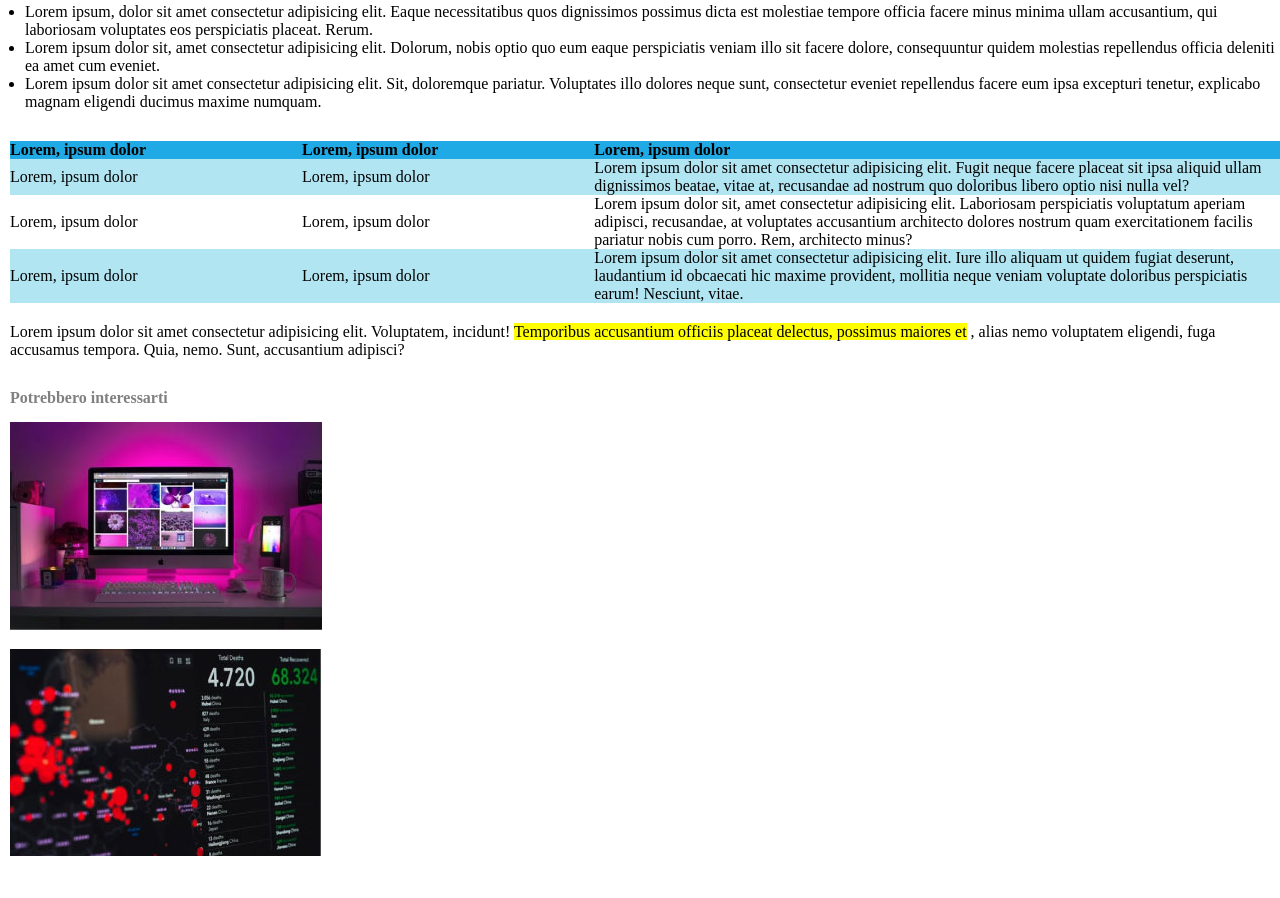
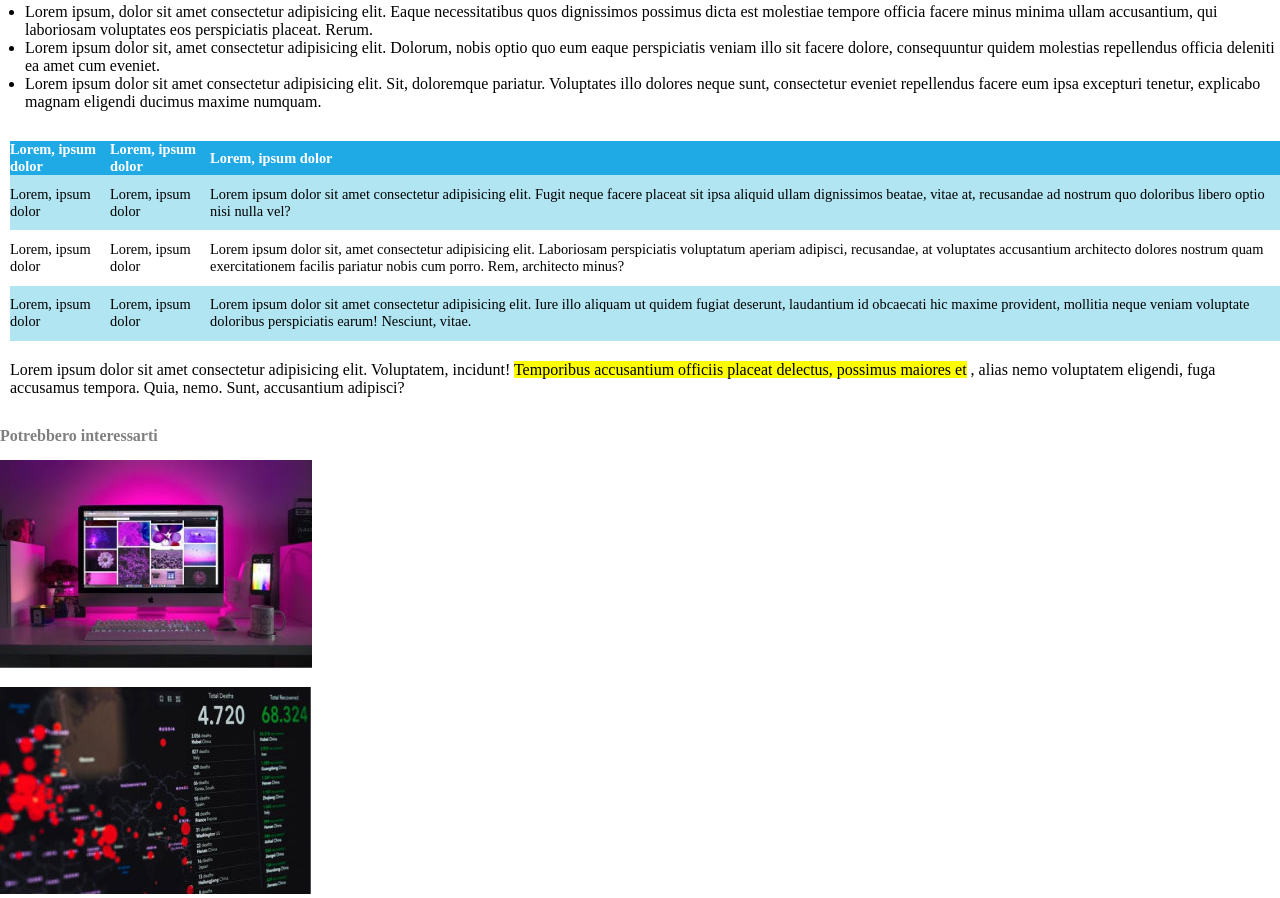
Before and after one commit to edocico/html-css-booleaner, a plain HTML site: page index.html in a window 1280 px wide. Shown: the part 671-1569 px from the top of the page. Before the commit the page ends 1531 px from the top, so only its background shows below. Drawn offline with Linux system fonts and the light colour scheme.

Commit message:
modifica a table

```diff
--- a/css/style.css
+++ b/css/style.css
@@ -59,36 +59,37 @@ ul {
 /* tabella */
 table {
     width: 100%;
-    border-spacing: 0;
-
+    border-collapse: collapse ;
+    font-size: 0.9em;
+    height: 200px;
 }
 
-thead {
-    height: 15px;
+.content-table thead tr {
+
     background-color: #20AAE5;
+    text-align: left;
+    color: white;
+    font-weight: bold;
 }
 
-.thcell1 {
-    width: 23%;
-    text-align: left;
+.content-table th {
+height: 10px;
 }
 
-.thcell2 {
-    text-align: left;
+.content-table tbody tr {
+height: 30px;
 }
 
-tbody {
-    height: 95%;
+.content-table th td {
+    width: 33%;
 }
 
-.tbody_row {
-    background-color: #B1E5F2;
+.content-table tbody tr:nth-of-type(odd) {
+background-color: #B1E5F2;
+}
 
-}
-/* footer section */
-footer {
-    margin-left: 10px;
-}
+
+
 
 .foot_p {
     color: #808080;
--- a/index.html
+++ b/index.html
@@ -35,31 +35,31 @@
             <li>Lorem ipsum dolor sit amet consectetur adipisicing elit. Sit, doloremque pariatur. Voluptates illo dolores neque sunt, consectetur eveniet repellendus facere eum ipsa excepturi tenetur, explicabo magnam eligendi ducimus maxime numquam.</li>
         </ul>
 <!--tabella-->
-        <table>
+        <table class="content-table">
 
             <thead>
-                <tr class="thead_row">
-                    <th class="thcell1">Lorem, ipsum dolor</th>
-                    <th class="thcell1">Lorem, ipsum dolor</th>
-                    <th class="thcell2">Lorem, ipsum dolor</th>
+                <tr>
+                    <th>Lorem, ipsum dolor</th>
+                    <th>Lorem, ipsum dolor</th>
+                    <th>Lorem, ipsum dolor</th>
                 </tr>
             </thead>
 
             <tbody>
-                <tr class="tbody_row">
-                    <td class="tablecell1">Lorem, ipsum dolor</td>
-                    <td class="tablecell2">Lorem, ipsum dolor</td>
-                    <td class="tablecell3">Lorem ipsum dolor sit amet consectetur adipisicing elit. Fugit neque facere placeat sit ipsa aliquid ullam dignissimos beatae, vitae at, recusandae ad nostrum quo doloribus libero optio nisi nulla vel?</td>
+                <tr>
+                    <td>Lorem, ipsum dolor</td>
+                    <td>Lorem, ipsum dolor</td>
+                    <td>Lorem ipsum dolor sit amet consectetur adipisicing elit. Fugit neque facere placeat sit ipsa aliquid ullam dignissimos beatae, vitae at, recusandae ad nostrum quo doloribus libero optio nisi nulla vel?</td>
                 </tr>
-                <tr class="tbody_row2">
-                    <td class="tablecell1">Lorem, ipsum dolor</td>
-                    <td class="tablecell2">Lorem, ipsum dolor</td>
-                    <td class="tablecell3">Lorem ipsum dolor sit, amet consectetur adipisicing elit. Laboriosam perspiciatis voluptatum aperiam adipisci, recusandae, at voluptates accusantium architecto dolores nostrum quam exercitationem facilis pariatur nobis cum porro. Rem, architecto minus?</td>
+                <tr>
+                    <td>Lorem, ipsum dolor</td>
+                    <td>Lorem, ipsum dolor</td>
+                    <td>Lorem ipsum dolor sit, amet consectetur adipisicing elit. Laboriosam perspiciatis voluptatum aperiam adipisci, recusandae, at voluptates accusantium architecto dolores nostrum quam exercitationem facilis pariatur nobis cum porro. Rem, architecto minus?</td>
                 </tr>
-                <tr class="tbody_row">
-                    <td class="tablecell1">Lorem, ipsum dolor</td>
-                    <td class="tablecell2">Lorem, ipsum dolor</td>
-                    <td class="tablecell3">Lorem ipsum dolor sit amet consectetur adipisicing elit. Iure illo aliquam ut quidem fugiat deserunt, laudantium id obcaecati hic maxime provident, mollitia neque veniam voluptate doloribus perspiciatis earum! Nesciunt, vitae.</td>
+                <tr>
+                    <td>Lorem, ipsum dolor</td>
+                    <td>Lorem, ipsum dolor</td>
+                    <td>Lorem ipsum dolor sit amet consectetur adipisicing elit. Iure illo aliquam ut quidem fugiat deserunt, laudantium id obcaecati hic maxime provident, mollitia neque veniam voluptate doloribus perspiciatis earum! Nesciunt, vitae.</td>
                 </tr>
             </tbody>
         </table>
```
